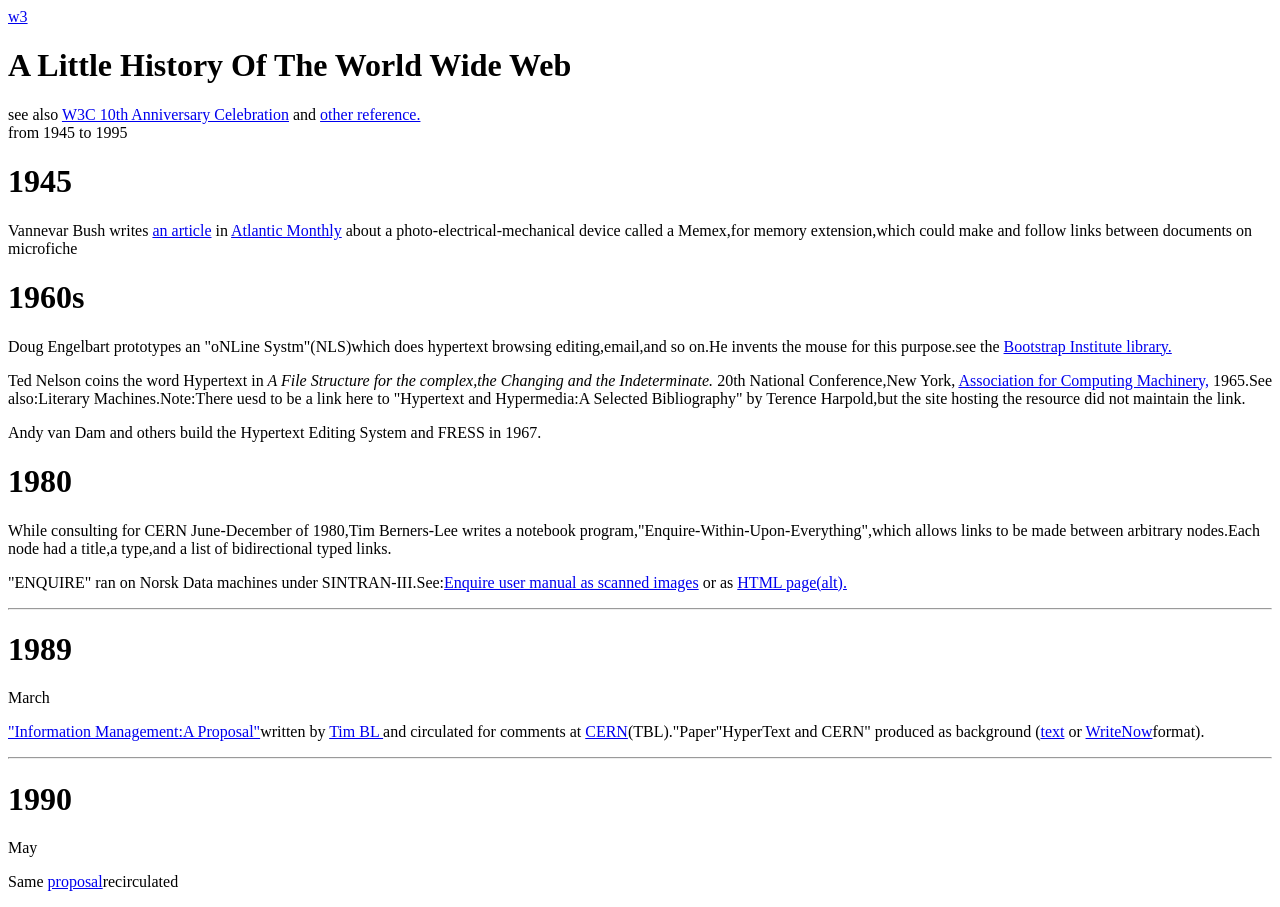
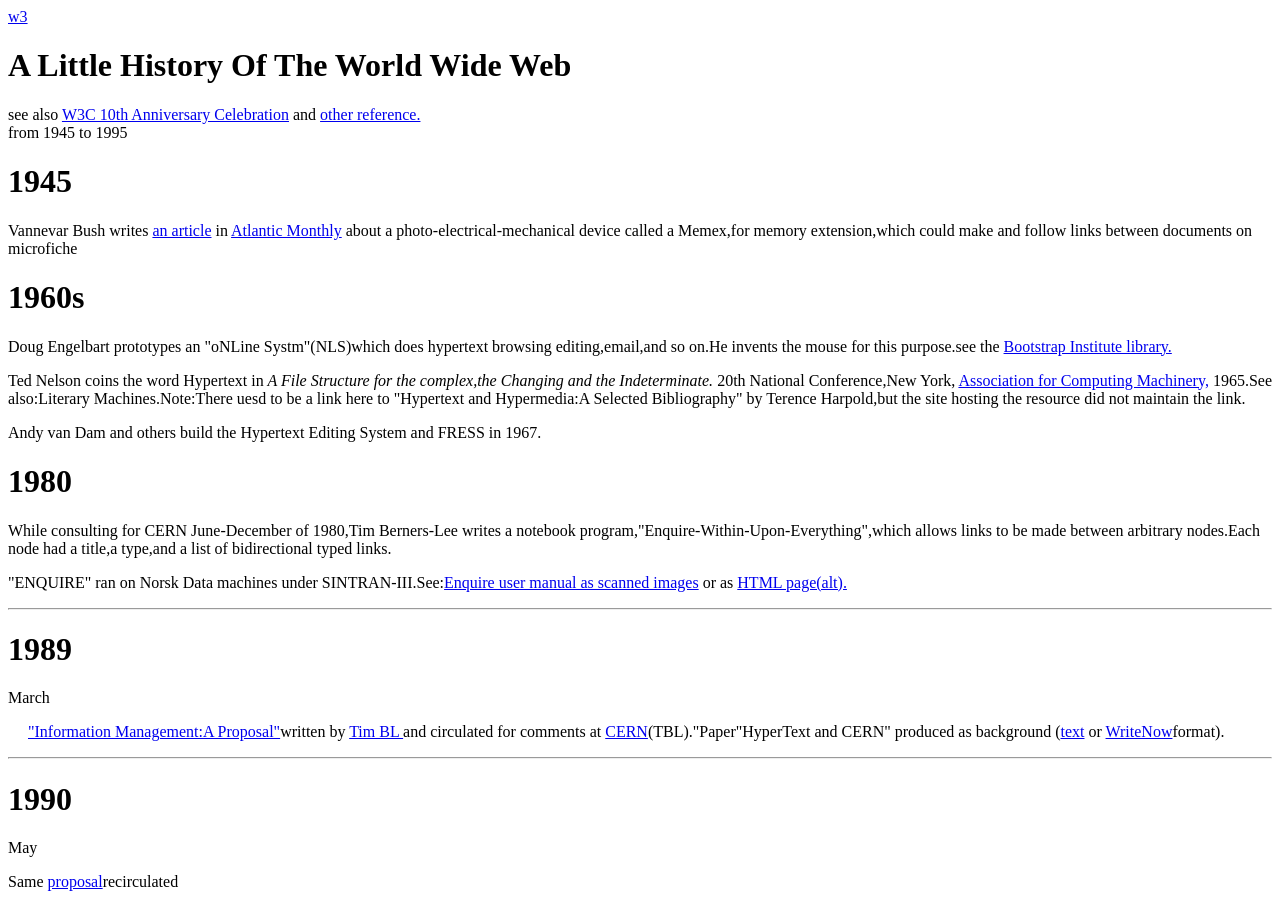
Before and after one commit to shrutikajagtap0201/test, a plain HTML site: page demo.html in a window 1280 px wide. Drawn offline with Linux system fonts and the light colour scheme.

Commit message:
Update demo.html

```diff
--- a/demo.html
+++ b/demo.html
@@ -22,7 +22,7 @@
   <hr></hr>
   <h1>1989</h1>
   <p>March</p>
-        <p>  <a href="#"target="_blank">"Information Management:A Proposal"</a>written by <a href="#"  target="blank">Tim BL </a>and circulated for comments at <a href="#"target="blank">CERN</a>(TBL)."Paper"HyperText and CERN" produced as background (<a href="#"target="_blank">text</a> or <a href=" #"target="_blank">WriteNow</a>format).</p>
+        <p style="padding-left: 20px;"> <a href="#"target="_blank">"Information Management:A Proposal"</a>written by <a href="#"  target="blank">Tim BL </a>and circulated for comments at <a href="#"target="blank">CERN</a>(TBL)."Paper"HyperText and CERN" produced as background (<a href="#"target="_blank">text</a> or <a href=" #"target="_blank">WriteNow</a>format).</p>
   <hr></hr>
   <h1>1990</h1>
   <p>May</p>
```
